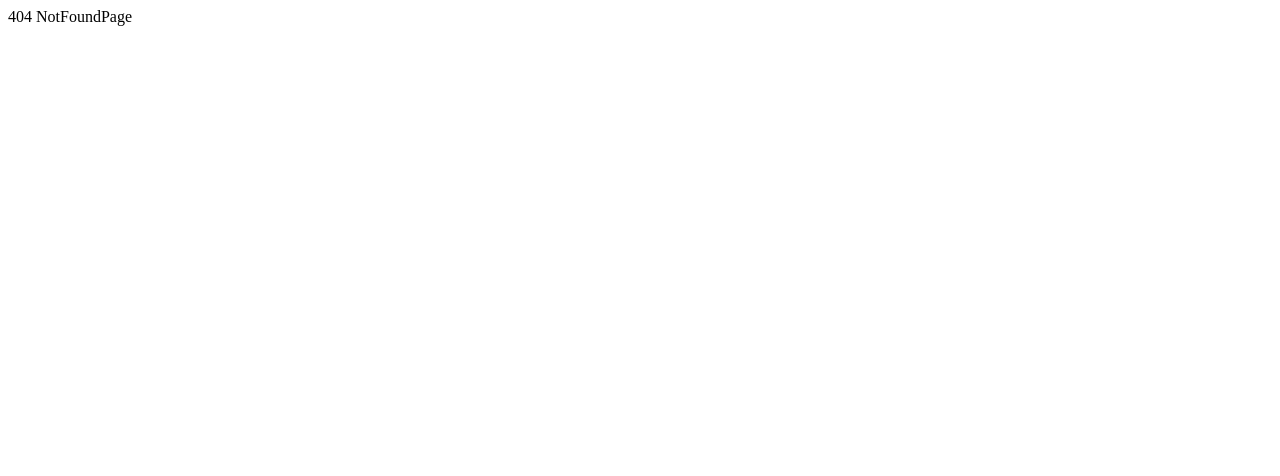
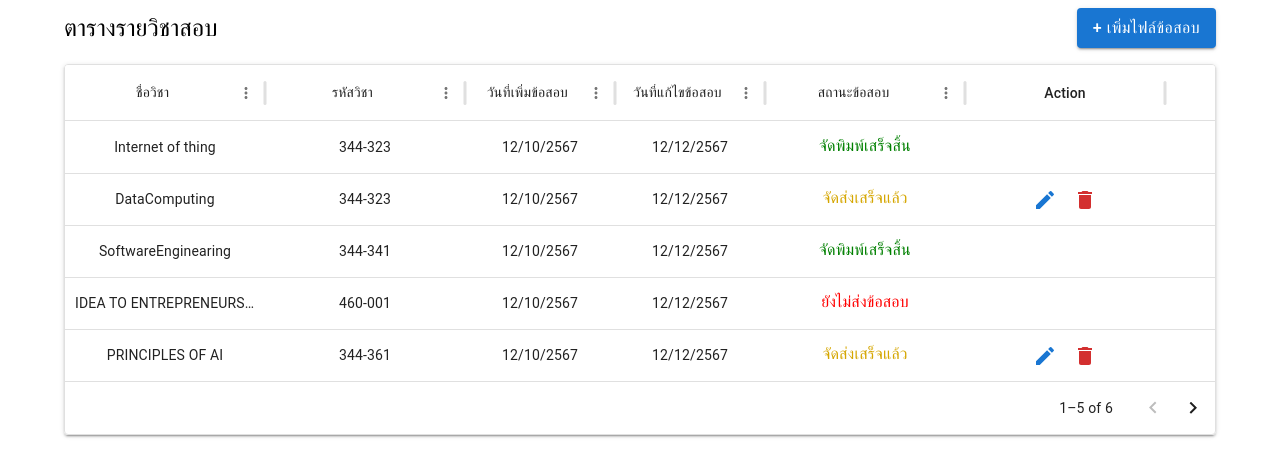
Before and after one commit to MeeMeChu/exam-printing-9, a React (Vite) app: page /exam in a window 1280 px wide. Before the commit this address had no page. Shown: the top 476 px of the page. Built offline with nearby package versions, Linux system fonts and the light colour scheme.

Commit message:
createfile and edit

```diff
--- /dev/null
+++ b/src/pages/create-exam-page.tsx
@@ -0,0 +1,22 @@
+import { FC } from "react"
+import Container from '@mui/material/Container';
+import { Box,Typography } from "@mui/material";
+import Grid from '@mui/material/Grid2';
+
+const ExamSubjectPage : FC = () => {
+    return (
+        <Container maxWidth="lg">
+            <Grid>
+                <Grid size={{ xs: 12 , sm: 6 , md: 4 , lg: 3}}>
+                    <Box sx={{ backgroundColor : '#fff' }}>
+                        <Typography variant="h5">เพิ่มข้อสอบ</Typography>
+                    </Box>
+                    <Box sx={{ backgroundColor : '#fff' }}>
+
+                    </Box>
+                </Grid>
+            </Grid>
+        </Container>
+    )
+}
+export default ExamSubjectPage
--- /dev/null
+++ b/src/pages/edit-exam.page.tsx
@@ -0,0 +1,16 @@
+import { Box } from '@mui/material';
+import { FC } from 'react'
+import { useParams } from 'react-router-dom'
+
+const EditExamPage : FC = () => {
+
+    const { id } = useParams<{ id : string}>();
+
+    return (
+        <Box>
+            EditExamPage {id}
+        </Box>
+    )
+}
+
+export default EditExamPage
--- a/src/pages/subject-page.tsx
+++ b/src/pages/exam-page.tsx
@@ -5,6 +5,7 @@ import Grid from '@mui/material/Grid2';
 import { DataGrid, GridColDef } from '@mui/x-data-grid';
 import EditIcon from '@mui/icons-material/Edit';
 import DeleteIcon from '@mui/icons-material/Delete';
+import Button from '@mui/material/Button';
 
 const columns: GridColDef[] = [
     {
@@ -73,6 +74,9 @@ const columns: GridColDef[] = [
         headerAlign: 'center',
         align: 'center',
         renderCell: (params) => {
+            if (params.row.status === 'ยังไม่ส่งข้อสอบ' || params.row.status === 'จัดพิมพ์เสร็จสิ้น'){
+                return null;
+            }
             return (
                 <>
                     <IconButton
@@ -83,7 +87,7 @@ const columns: GridColDef[] = [
                     </IconButton>
                     <IconButton
                         color="error"
-                        onClick={() => { alert(`Delete ${params.row.subjectName}`); }}
+                        onClick={() => { alert(`Do you want to delete ${params.row.subjectName} ?`); }}
                     >
                         <DeleteIcon />
                     </IconButton>
@@ -97,30 +101,31 @@ const rows = [
     { id: 1, subjectName: 'Internet of thing', subjectId: '344-323', dateAddSubject: '12/10/2567' , dateEditSubject: '12/12/2567' , status: 'จัดพิมพ์เสร็จสิ้น'},
     { id: 2, subjectName: 'DataComputing', subjectId: '344-323', dateAddSubject: '12/10/2567' , dateEditSubject: '12/12/2567' , status: 'จัดส่งเสร็จแล้ว'},
     { id: 3, subjectName: 'SoftwareEnginearing', subjectId: '344-341', dateAddSubject: '12/10/2567' , dateEditSubject: '12/12/2567' , status: 'จัดพิมพ์เสร็จสิ้น'},
-    { id: 4, subjectName: 'Snow', subjectId: '334-201', dateAddSubject: '12/10/2567' , dateEditSubject: '12/12/2567' , status: 'ยังไม่ส่งข้อสอบ'},
-    { id: 5, subjectName: 'Snow', subjectId: '334-201', dateAddSubject: '12/10/2567' , dateEditSubject: '12/12/2567' , status: 'จัดพิมพ์เสร็จสิ้น'},
-    { id: 6, subjectName: 'Snow', subjectId: '334-201', dateAddSubject: '12/10/2567' , dateEditSubject: '12/12/2567' , status: 'จัดพิมพ์เสร็จสิ้น'},
+    { id: 4, subjectName: 'IDEA TO ENTREPRENEURSHIP', subjectId: '460-001 ', dateAddSubject: '12/10/2567' , dateEditSubject: '12/12/2567' , status: 'ยังไม่ส่งข้อสอบ'},
+    { id: 5, subjectName: 'PRINCIPLES OF AI', subjectId: '344-361', dateAddSubject: '12/10/2567' , dateEditSubject: '12/12/2567' , status: 'จัดส่งเสร็จแล้ว'},
+    { id: 6, subjectName: 'Info', subjectId: '344-211', dateAddSubject: '12/10/2567' , dateEditSubject: '12/12/2567' , status: 'จัดพิมพ์เสร็จสิ้น'},
 ];
 
-const SubjectPage : FC = () => {
+const ExamPage : FC = () => {
     return (
         <Container maxWidth="lg">
             <Grid>
                 <Grid size={{ xs: 12 , sm: 6 , md: 4 , lg: 3}}>
-                    <Box sx={{ backgroundColor : '#fff' }}>
+                    <Box sx={{ backgroundColor : '#fff', display: 'flex', justifyContent: 'space-between', alignItems: 'center' }}>
                         <Typography variant="h5">ตารางรายวิชาสอบ</Typography>
+                        <Button variant="contained" color="primary" sx={{ fontSize: 16 }}>+ เพิ่มไฟล์ข้อสอบ</Button>
                     </Box>
                     <Box sx={{ backgroundColor: '#FFFFFF' , marginTop: 2}}>
                         <DataGrid
-                            sx={{boxShadow: 2, border: 1}}
+                            sx={{boxShadow: 2}}
                             rows={rows}
                             columns={columns}
                             initialState={{
-                            pagination: {
-                                paginationModel: {
-                                pageSize: 5,
+                                pagination: {
+                                    paginationModel: {
+                                    pageSize: 5,
+                                    },
                                 },
-                            },
                             }}
                             pageSizeOptions={[5]}
                         />
@@ -131,4 +136,4 @@ const SubjectPage : FC = () => {
     );
 }
 
-export default SubjectPage
+export default ExamPage
```
Also changed, not shown: src/routes/index.tsx (+20 -3 lines).
